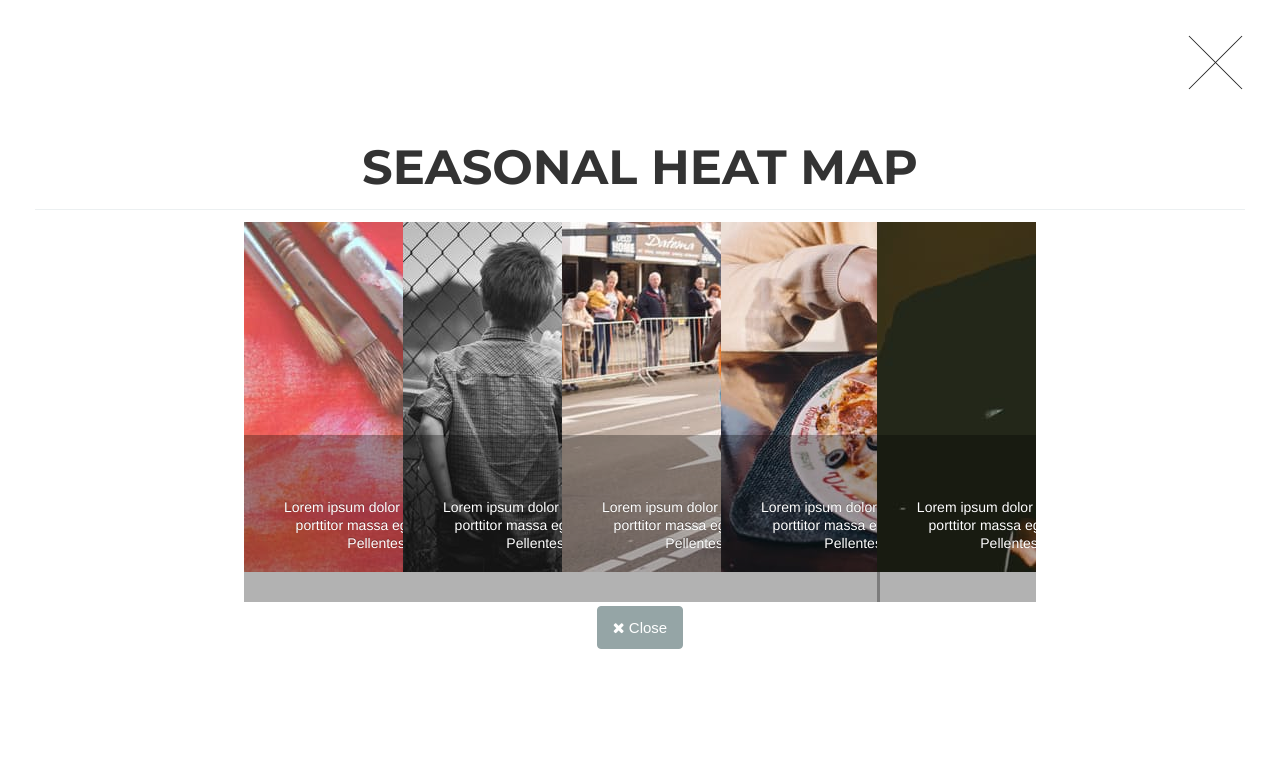
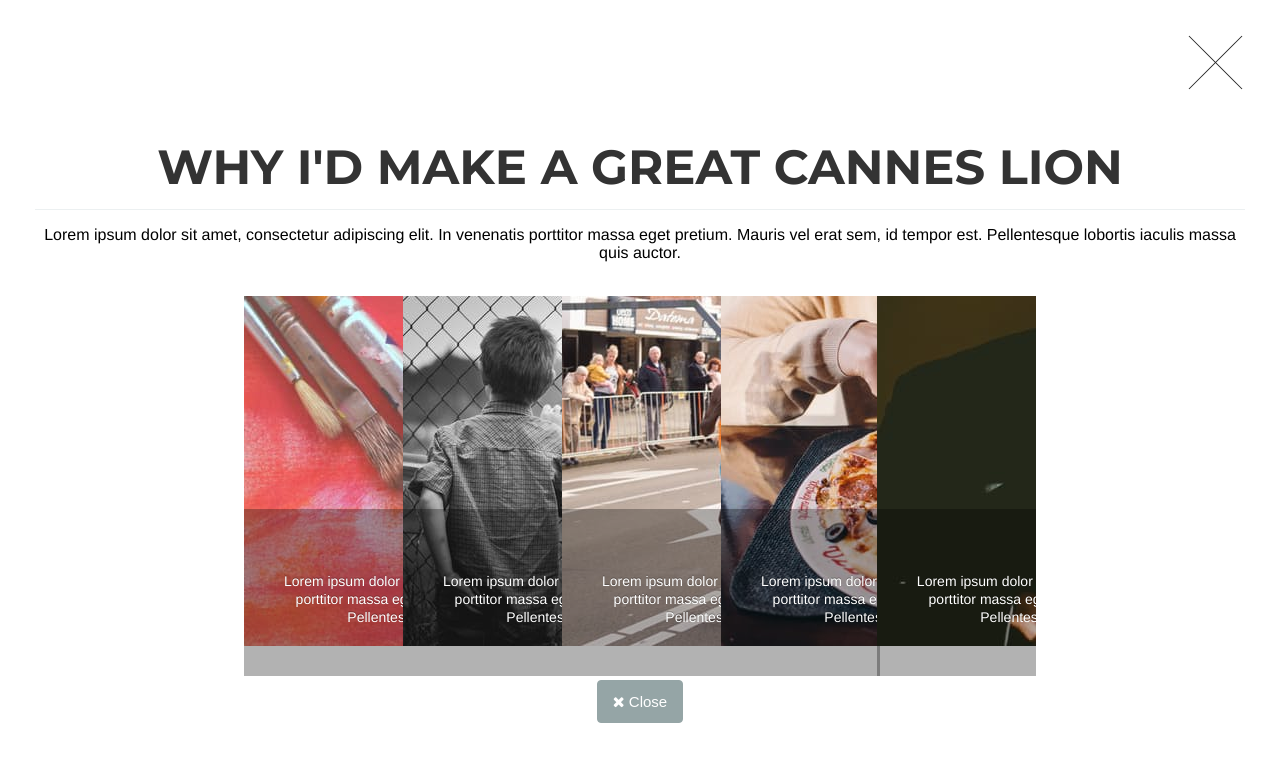
Before and after one commit to canneslionrobg/canneslionrobg.github.io, a Jekyll site: the page cannes_lion.html, which Jekyll copies as it is, in a window 1280 px wide. Shown: the top 762 px of the page. Built offline with Jekyll 4.4.1, drawn with Linux system fonts in a browser that asks for light colours.

Commit message:
minor edits

```diff
--- a/cannes_lion.html
+++ b/cannes_lion.html
@@ -79,8 +79,9 @@
 	</div>
 	<div class="col-lg-8 col-lg-offset-2">
 	<div class="modal-body">
-	<h2>Seasonal Heat Map</h2>
+	<h2>Why I'd Make A Great Cannes Lion</h2>
 	<hr class="star-primary">
+	<p>Lorem ipsum dolor sit amet, consectetur adipiscing elit. In venenatis porttitor massa eget pretium. Mauris vel erat sem, id tempor est. Pellentesque lobortis iaculis massa quis auctor.</p>
 	<div id="container">
 		<div class="flexslider">
 			<ul class="slides">
```
